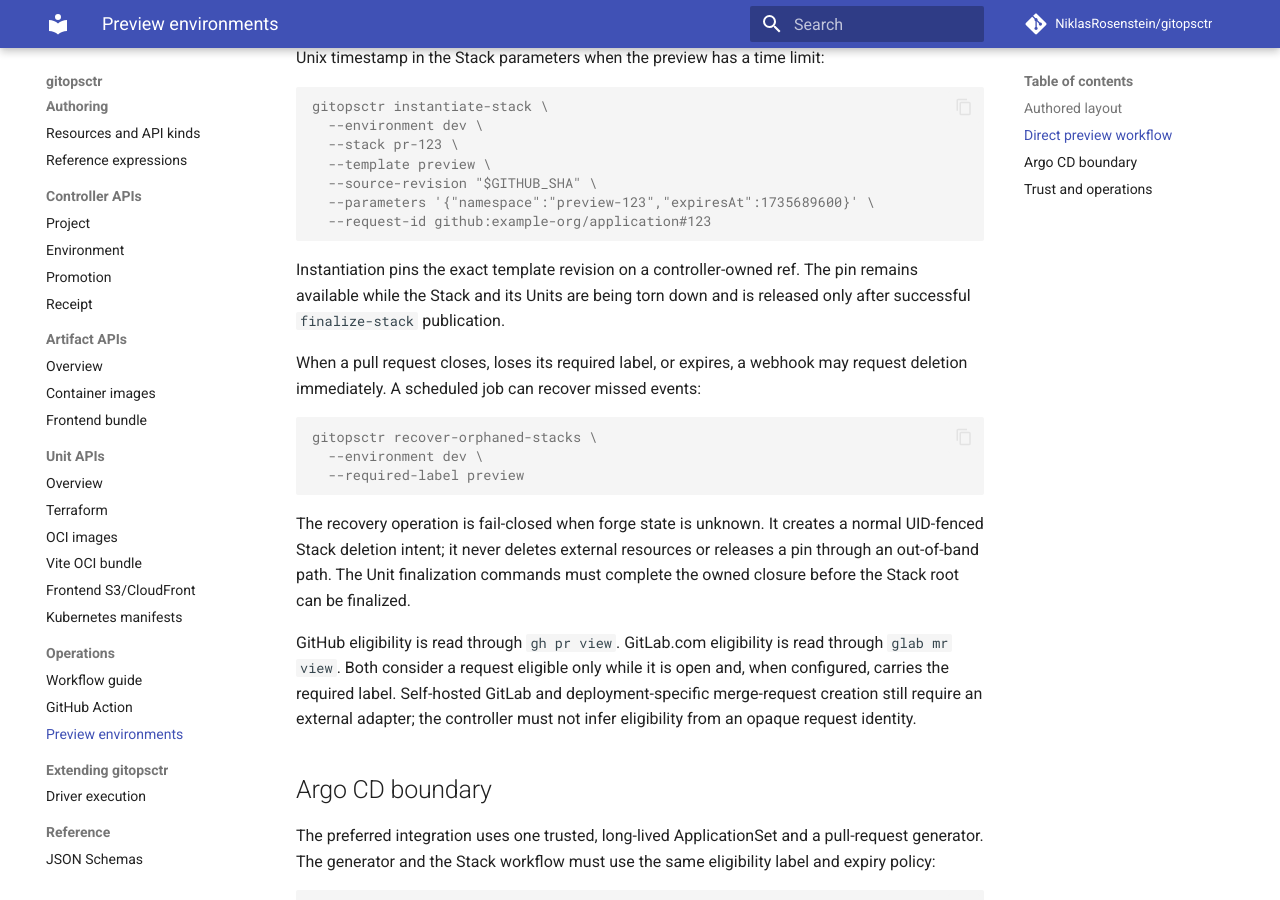
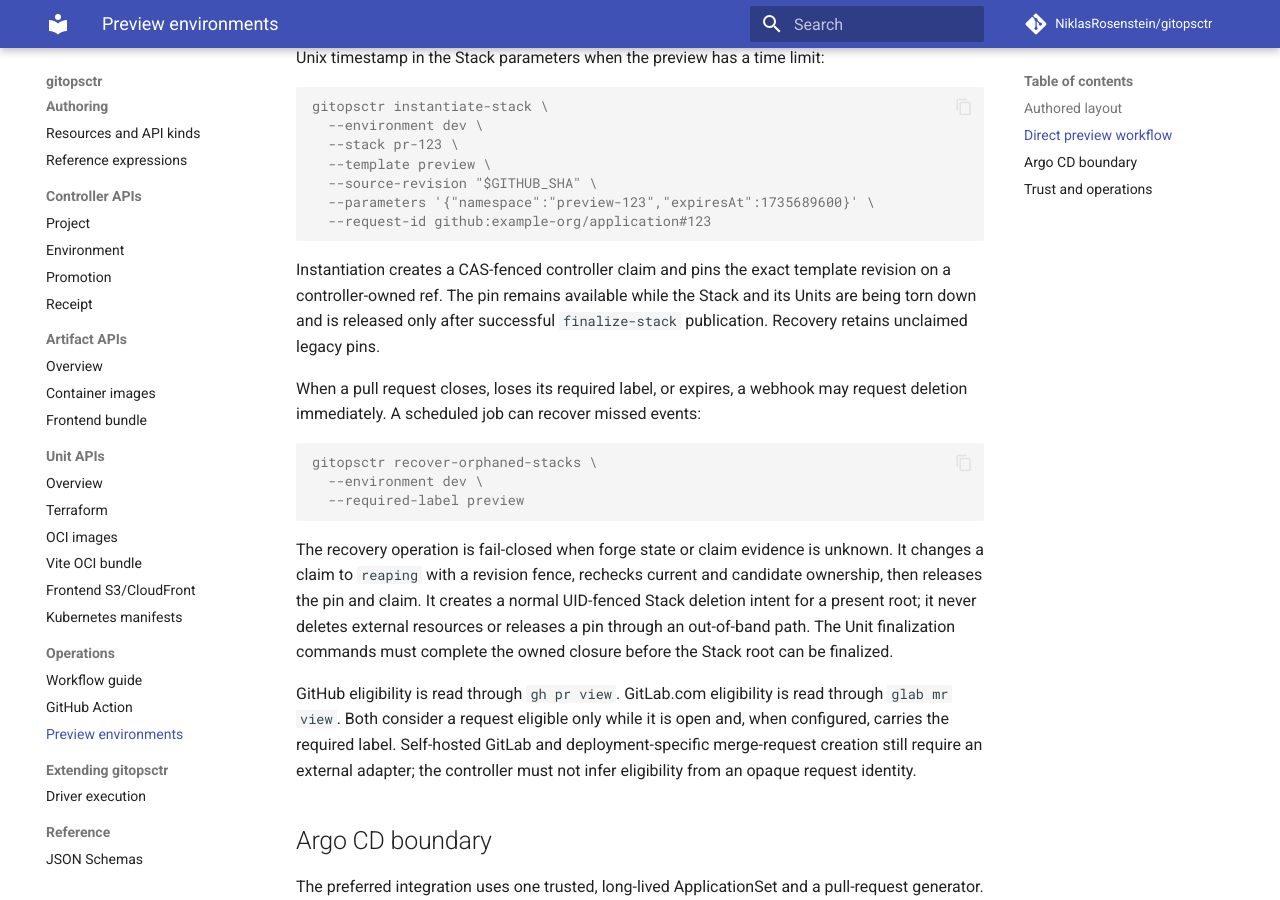
Before and after one commit to NiklasRosenstein/gitopsctr, an MkDocs documentation site: the page built from docs/preview-environments.md, in a window 1280 px wide and 900 px high, scrolled down 765 px. Built offline with MkDocs 1.6.1 and Material for MkDocs 9.7.7, drawn with Linux system fonts in a browser that asks for light colours; comment, search, counter and statistics services are not loaded.

Commit message:
docs: record preview lifecycle recovery progress

````diff
--- a/docs/preview-environments.md
+++ b/docs/preview-environments.md
@@ -42,9 +42,10 @@
   --request-id github:example-org/application#123
 ```
 
-Instantiation pins the exact template revision on a controller-owned ref. The
-pin remains available while the Stack and its Units are being torn down and is
-released only after successful `finalize-stack` publication.
+Instantiation creates a CAS-fenced controller claim and pins the exact template
+revision on a controller-owned ref. The pin remains available while the Stack
+and its Units are being torn down and is released only after successful
+`finalize-stack` publication. Recovery retains unclaimed legacy pins.
 
 When a pull request closes, loses its required label, or expires, a webhook may
 request deletion immediately. A scheduled job can recover missed events:
@@ -55,10 +56,12 @@
   --required-label preview
 ```
 
-The recovery operation is fail-closed when forge state is unknown. It creates a
-normal UID-fenced Stack deletion intent; it never deletes external resources or
-releases a pin through an out-of-band path. The Unit finalization commands must
-complete the owned closure before the Stack root can be finalized.
+The recovery operation is fail-closed when forge state or claim evidence is
+unknown. It changes a claim to `reaping` with a revision fence, rechecks current
+and candidate ownership, then releases the pin and claim. It creates a normal
+UID-fenced Stack deletion intent for a present root; it never deletes external
+resources or releases a pin through an out-of-band path. The Unit finalization
+commands must complete the owned closure before the Stack root can be finalized.
 
 GitHub eligibility is read through `gh pr view`. GitLab.com eligibility is read
 through `glab mr view`. Both consider a request eligible only while it is open
````
Also changed, not shown: PREVIEW_ENVIRONMENTS_SPEC.md (+19 -14 lines), WORKLOG.md (+14 -12 lines).
